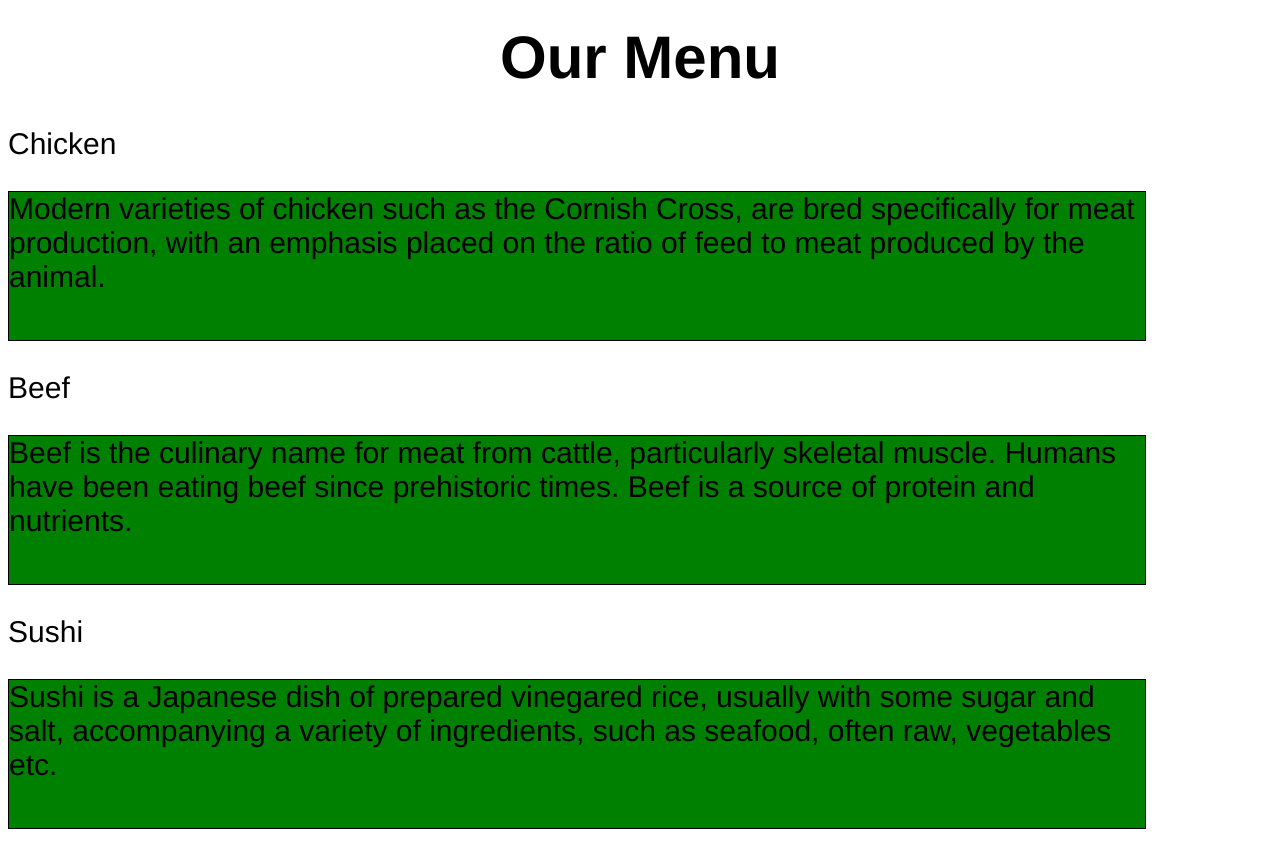
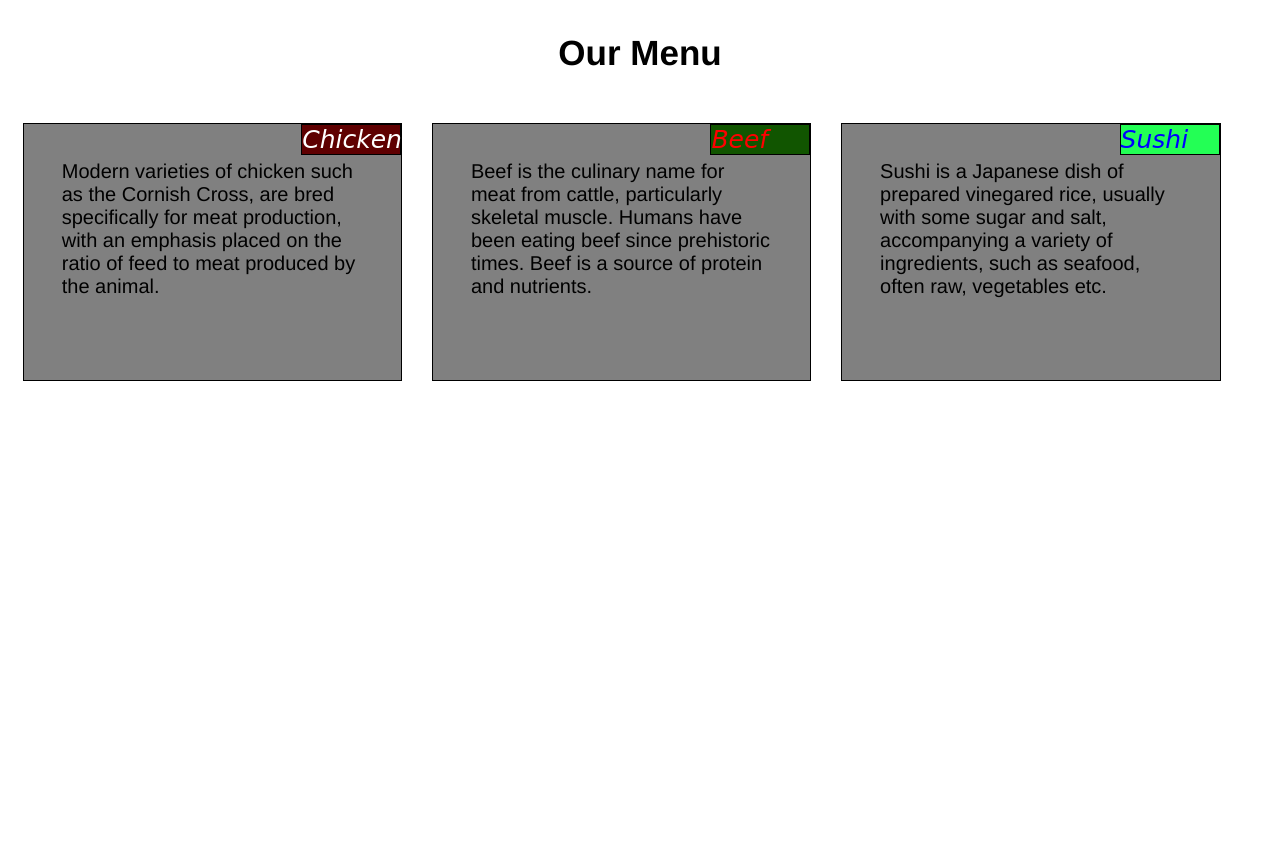
Before and after one commit to ankitkumar1999/Assignment, a plain HTML site: page module-2-solutions/index.html in a window 1280 px wide. After the commit the page ends 800 px from the top, so only its background shows below. Drawn offline with Linux system fonts and the light colour scheme; files that its build step writes are made by us from their sources.

Commit message:
Update style.css

```diff
--- a/module-2-solutions/css/style.css
+++ b/module-2-solutions/css/style.css
@@ -4,16 +4,18 @@
 
 h1{
   text-align:center;
-  padding:15px;
-  margin-bottom:20px;
+  padding:25px;
+  margin-bottom:10px;
+  font-size: 35px;
 }
 
 p{
-  border: 1px solid black;
-  background-color:green;
-  width:90%;
-  height:150px;
 
+  width:80%;
+  margin-left: auto;
+  margin-right: auto;
+  height:200px;
+  clear: right;
 }
 
 .row{
@@ -22,10 +24,80 @@ p{
 
 @media(min-width:992px)
   {
+    .col-dt-1,.col-dt-2,.col-dt-3,.col-dt-4,.col-dt-5,.col-dt-6,.col-dt-7,.col-dt-8,.col-dt-9,.col-dt-10,
+    .col-dt-11,.col-dt-12
+    {
+      float:left;
+      border: 1px solid black;
+      background-color: gray;
+      margin: 15px;
+    }
 
+    .col-dt-4{
+      width: 30%;
+    }
+}
+
+@media(min-width:768px) and (max-width: 991px)
+  {
+    .col-tb-1,.col-tb-2,.col-tb-3,.col-tb-4,.col-tb-5,.col-tb-6,.col-tb-7,.col-tb-8,.col-tb-9,.col-tb-10,
+    .col-tb-11,.col-tb-12,.sushi
+    {
+      float:left;
+      border: 1px solid black;
+      background-color: gray;
+      margin: 15px;
+    }
+    .sushi{
+      height: 150px;
+    }
+
+    .col-tb-6{
+      width: 45%;
+    }
+}
+
+@media(max-width:767px)
+  {
+    .col-ph-12
+    {
+      float:left;
+      border: 1px solid black;
+      background-color: gray;
+      margin-bottom: 25px;
+      height: 150px;
+    }
+
+    .col-dt-12{
+      width: 80%;
+    }
 }
 
 body {
   font-family:Helvetica;
-  font-size:30px;
+  font-size:20px;
 }
+
+nav {
+  float: right;
+  font-size: 25px;
+  margin-bottom: 5px;
+  border: 1px solid black;
+  font-style: italic;
+  font-family: cursive;
+  width: 100px;
+}
+
+#h1{
+  background-color: #5f0001;
+  color: white;
+
+}
+#h2{
+  background-color: #115500;
+  color: red;
+}
+#h3{
+  background-color: #23ff55;
+  color: blue;
+}
```
